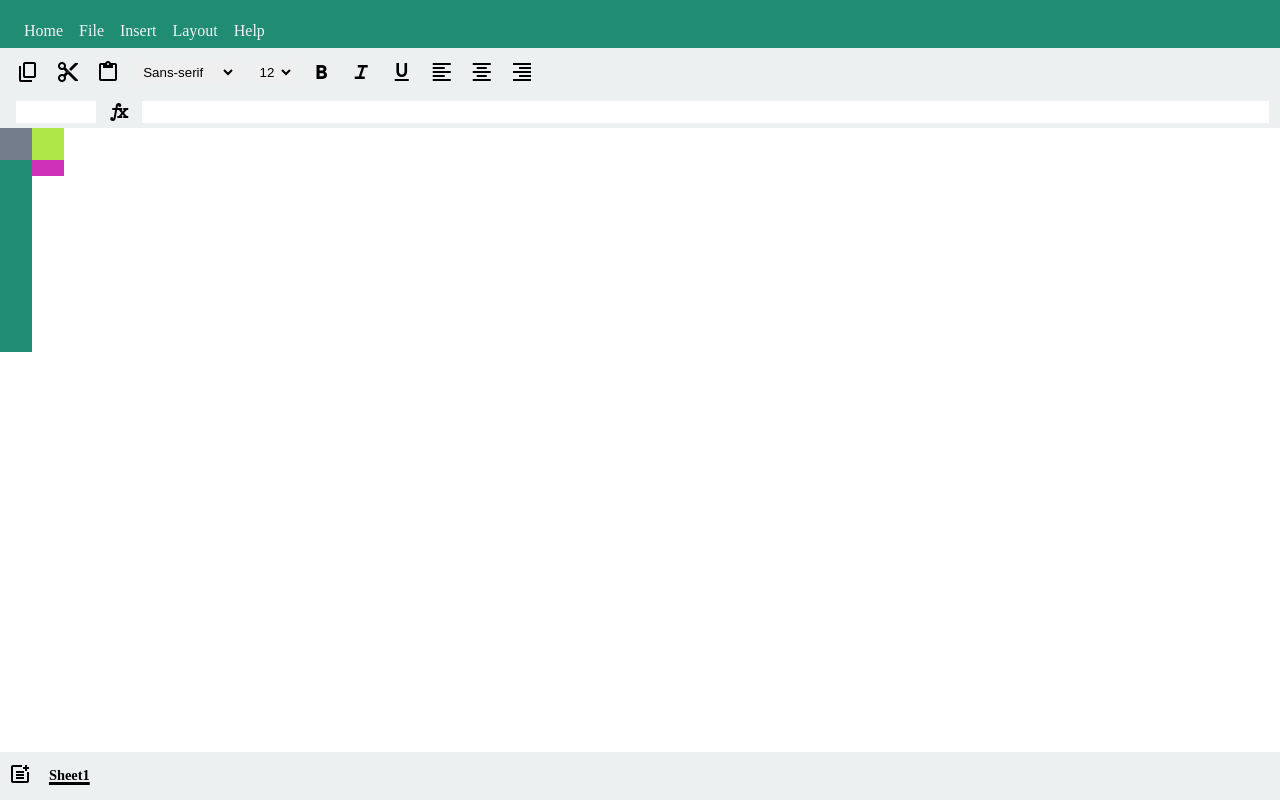
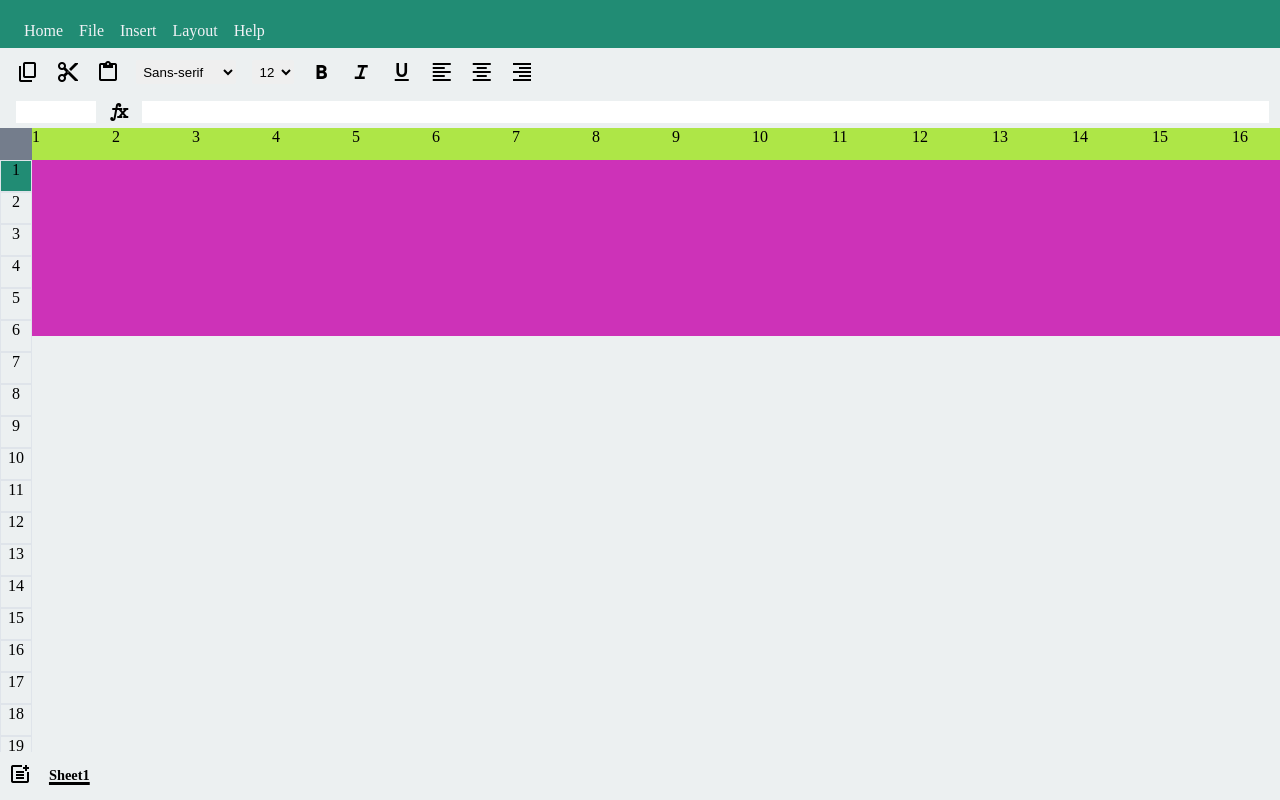
Before and after one commit to ShoaibTamboli/Excel-Clone, a plain HTML site: page index.html in a window 1280 px wide. Drawn offline with nearby package versions, Linux system fonts and the light colour scheme.

Commit message:
feat: added layout for grid

```diff
--- a/script.js
+++ b/script.js
@@ -1 +1,23 @@
-console.log(`heolllaaa`);
+let rows = 100;
+let columns = 26;
+let addressColumnContainer = document.querySelector(
+  ".address-column-container"
+);
+
+let addressRowContainer = document.querySelector(".address-row-container");
+
+for (let i = 0; i < rows; i++) {
+  let addressColumn = document.createElement("div");
+  addressColumn.setAttribute("class", "address-column");
+  addressColumn.innerText = i + 1;
+
+  addressColumnContainer.appendChild(addressColumn);
+}
+
+for (let i = 0; i < columns; i++) {
+  let addressRow = document.createElement("div");
+  addressRow.setAttribute("class", "address-row");
+  addressRow.innerText = i + 1;
+
+  addressRowContainer.appendChild(addressRow);
+}
--- a/style.css
+++ b/style.css
@@ -113,12 +113,14 @@ body {
 .cells-gird-container {
   height: calc(100vh - 2rem - 3rem - 3rem - 3rem);
   position: relative;
+  overflow: scroll;
+  background-color: #ecf0f1;
 }
 
 .cells-container {
   position: absolute;
-  width: 2rem;
-  height: 3rem;
+  /* width: 2rem; */
+  height: 13rem;
   top: 0;
   left: 2rem;
   background-color: rgb(205, 50, 184);
@@ -131,7 +133,7 @@ body {
 }
 
 .address-column-container {
-  height: 12rem;
+  height: 2rem;
   width: 2rem;
   background-color: #218c74;
 }
@@ -139,5 +141,18 @@ body {
 .address-row-container {
   height: 2rem;
   background-color: #aee647;
+  display: flex;
+}
+
+.address-column {
+  height: 2rem;
+  width: 2rem;
+  text-align: center;
+  border: 1px solid #dfe4ea;
+}
+
+.address-row {
+  height: 2rem;
+  width: 5rem;
 
 }
```
